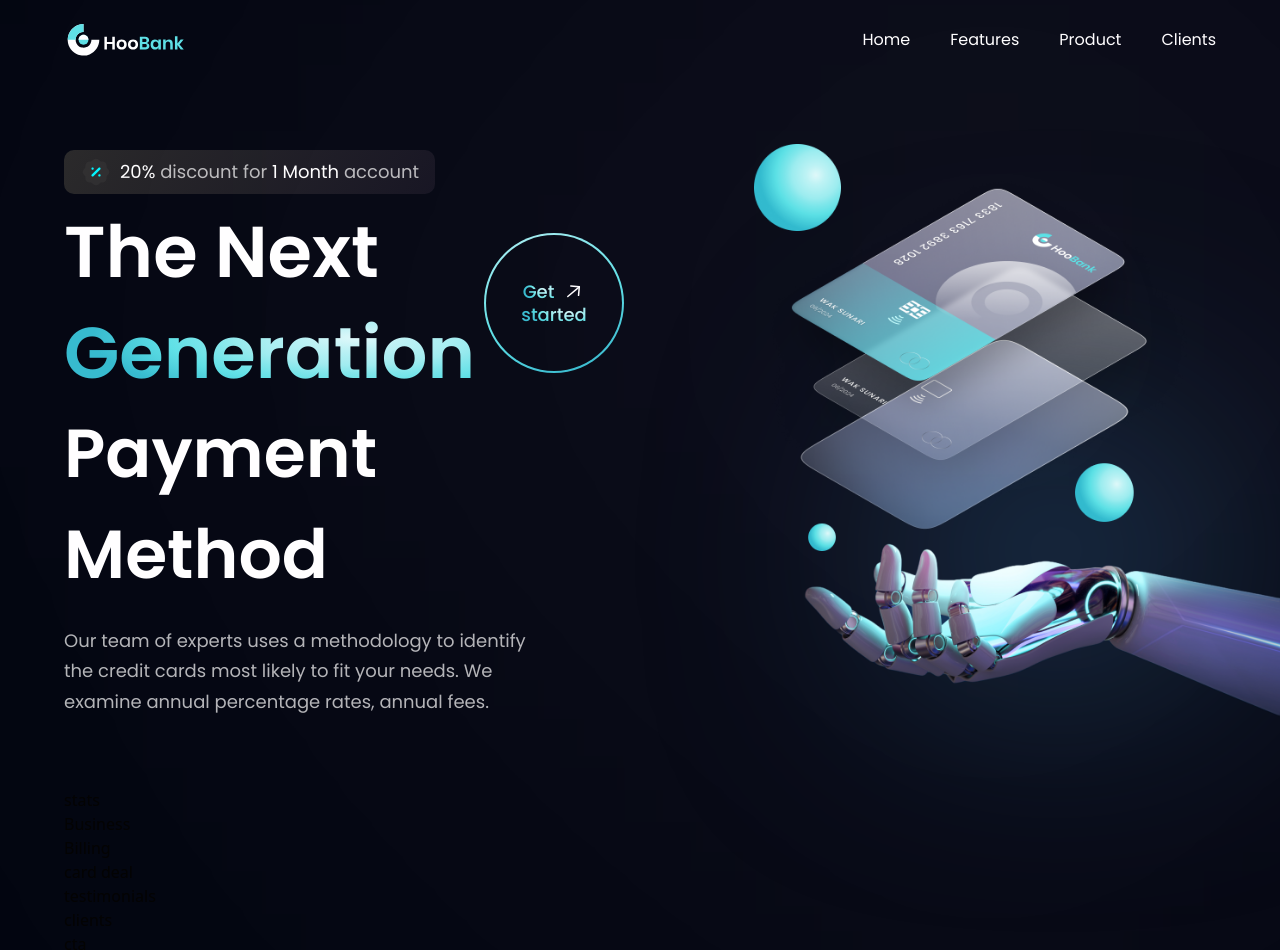
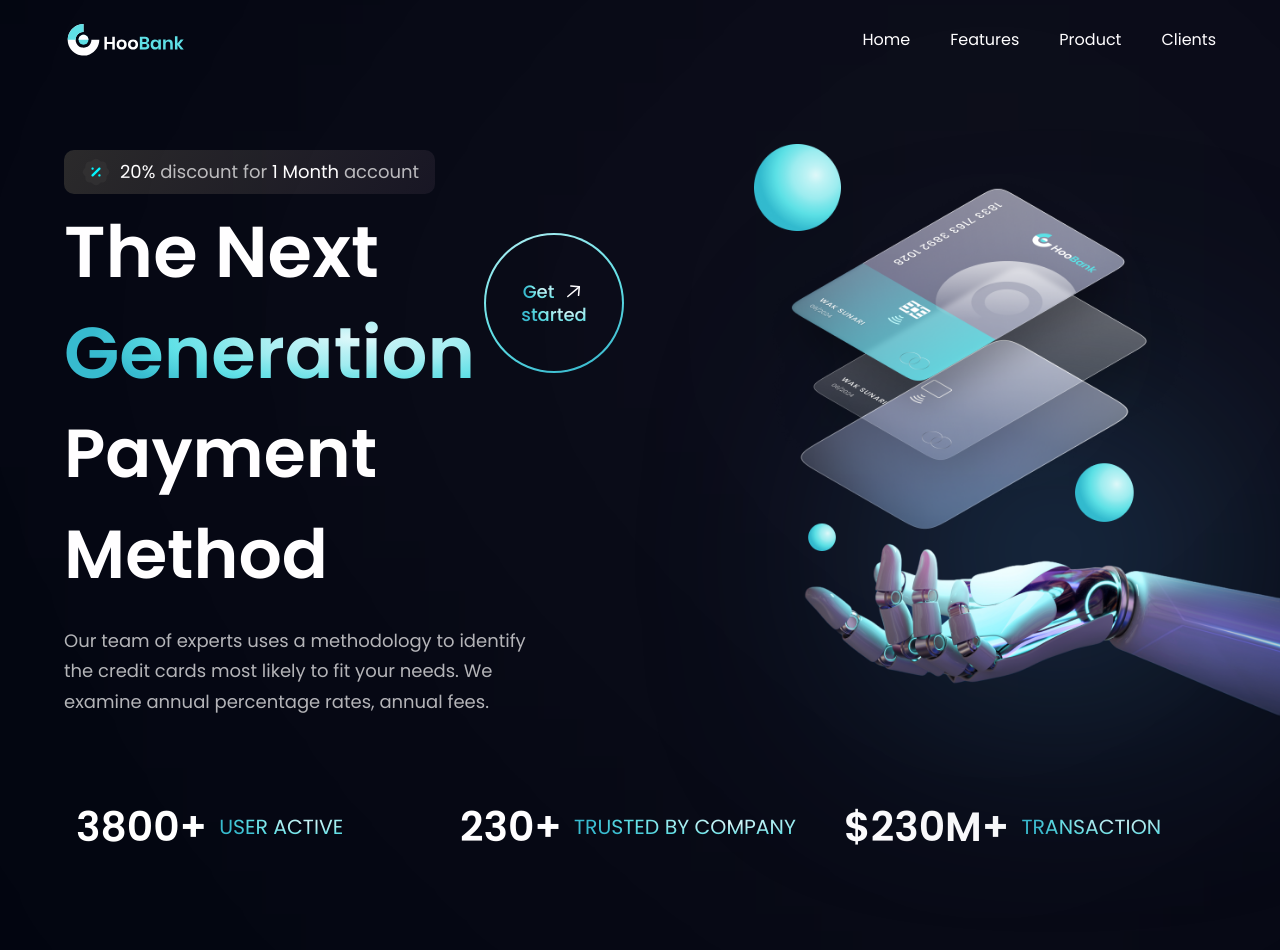
Before and after one commit to pinkjagnie/bank-react-tailwind-app, a React (Create React App) app: page / in a window 1280 px wide. Shown: the top 950 px of the page. Built offline with nearby package versions, Linux system fonts and the light colour scheme.

Commit message:
Addes Stats component

```diff
--- a/src/components/Stats.js
+++ b/src/components/Stats.js
@@ -1,10 +1,22 @@
 import React from "react";
+
+import { stats } from "../constans/index";
+import styles from "../style";
 
 const Stats = () => {
   return(
-    <div>
-      stats
-    </div>
+    <section className={`${styles.flexCenter} flex-row flex-wrap sm:mb-20 mb-6`}>
+      {stats.map((stat) => (
+        <div key={stat.id} className={`flex-1 flex justify-start items-center flex-row m-3`} >
+          <h4 className="font-poppins font-semibold xs:text-[40.89px] text-[30.89px] xs:leading-[53.16px] leading-[43.16px] text-white">
+            {stat.value}
+          </h4>
+          <p className="font-poppins font-normal xs:text-[20.45px] text-[15.45px] xs:leading-[26.58px] leading-[21.58px] text-gradient uppercase ml-3">
+            {stat.title}
+          </p>
+        </div>
+      ))}
+    </section>
   )
 };
 
```
